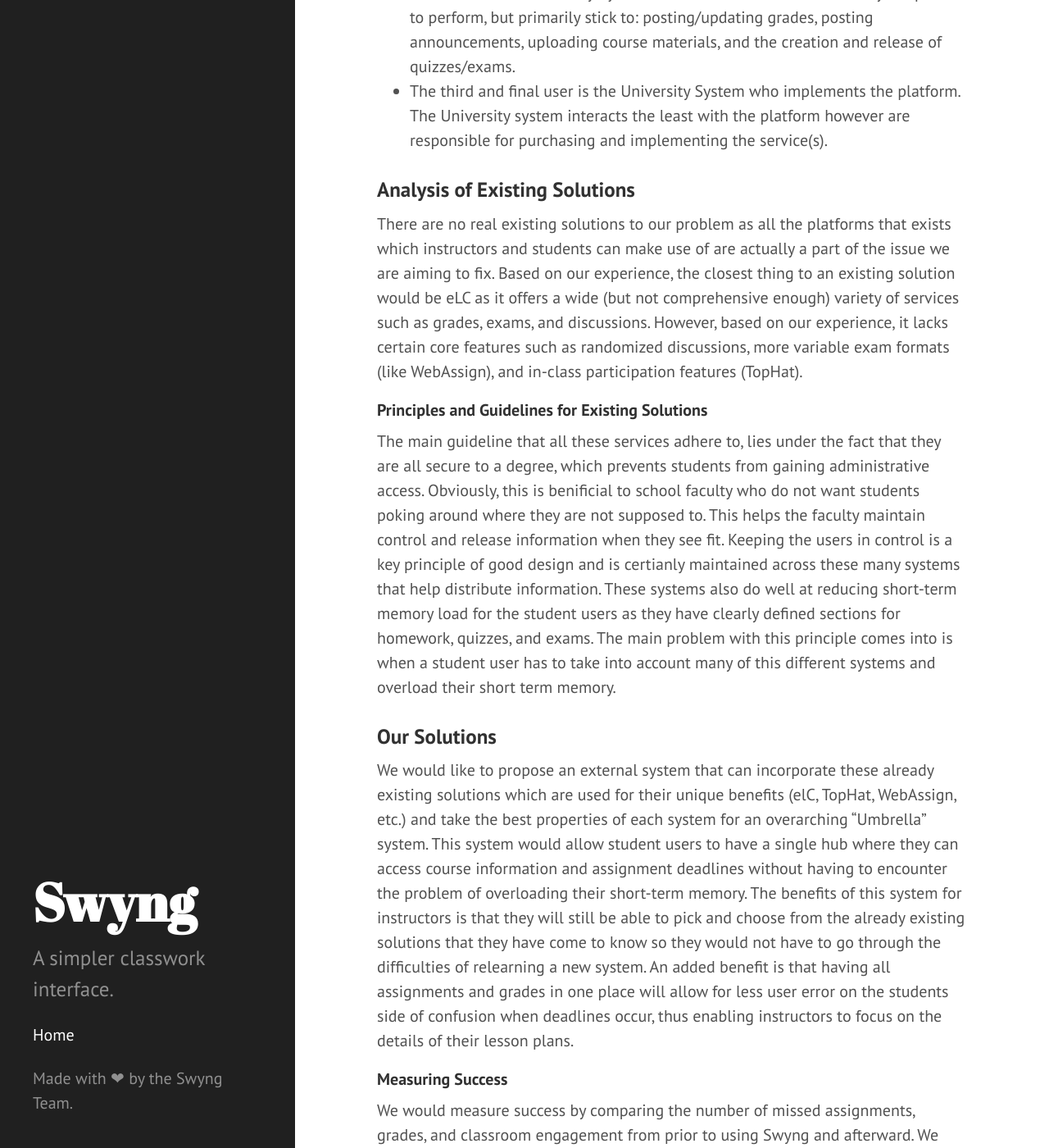
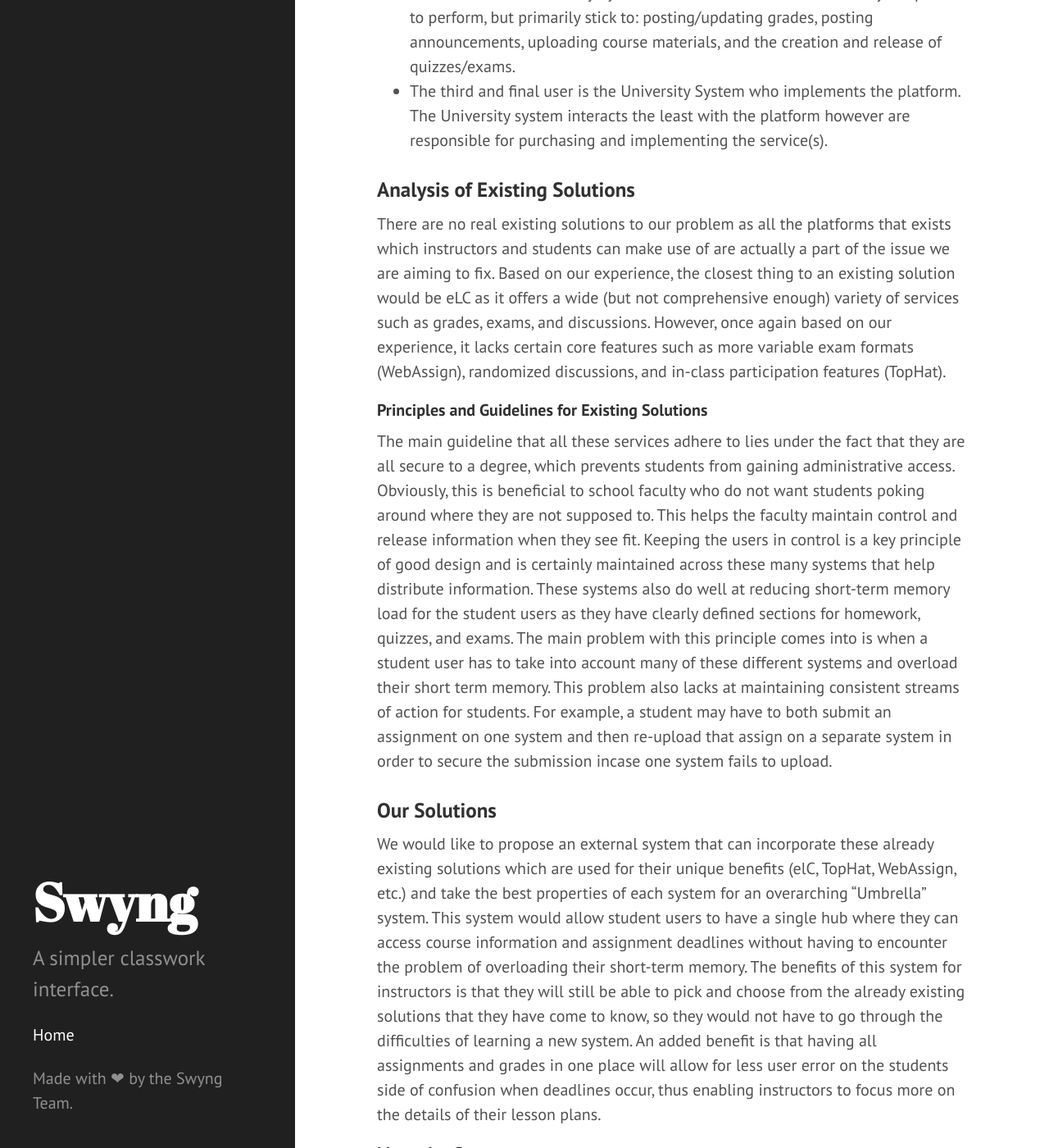
Before and after one commit to MediocreCode/4800TermProject, a Jekyll site: the page built from milestone2.md, in a window 1280 px wide and 1400 px high, scrolled down 1230 px. Shown: the whole window at 82% size. Built offline with Jekyll 4.4.1, drawn with Linux system fonts in a browser that asks for light colours; Markdown is read by kramdown in place of the engine named in the settings; some of the changed text lies outside the part shown.

Commit message:
finalization

```diff
--- a/milestone2.md
+++ b/milestone2.md
@@ -8,27 +8,27 @@
 Charan Ramachandran
 
 ### Problem Definition
-As a university student, there are too many external systems managed by the university/departments/instructors for classes that all fall under the same institution. We want to investigate where this frustration stems from for students and why instructors have chosen to use many differing systems. This is especially prevalent in a time in which both students and instructors return to face-to-face instruction, as previous online material and course-work is integrated back into the normal classroom setting.
+As a university student, there are too many external systems managed by the university/departments/instructors for classes that all fall under the same institution. We want to investigate where these frustrations stem from for students and why instructors have chosen to use many differing systems. This is especially prevalent in a time in which both students and instructors return to face-to-face instruction, as previous online material and course-work is integrated back into the normal classroom setting.
 
-Our proposed solution is to have the majority of the functions both students and instructors look for in one integrated platform. Ideally, we would like to make our solution as simple and intuitive as possible through the use of clear signifiers in order to accommodate for user affordances. A typical interaction related to our problem would be a student wanting to check their grades. According to the seven stages of action, the goal would be to check grades. The plan would be to visit each platform the student may use for each class (webassign, eLC, tophat, etc). The specific action sequence would be to individually visit each platform and navigate to wherever the grades for that platform are stored. To perform this sequence, the student would have to go to each platform on their web browser of choice and perform the action sequence. The perception would be both the experience the student had when viewing grades (i.e. was it a hassle), as well as the grades observed which then could be interpreted as good or bad. The student may then compare the ease of viewing grades on each platform.
+Our proposed solution is to have the majority of the functions both students and instructors look for into one integrated platform. Ideally, we would like to make our solution as simple and intuitive as possible through the use of clear signifiers in order to accommodate for user affordances. A typical interaction related to our problem would be a student wanting to check their grades. According to the seven stages of action, the goal would be to check grades. The plan would be to visit each platform the student may use for each class (WebAssign, eLC, TopHat, etc). The specific action sequence would be to individually visit each platform and navigate to wherever the grades for that platform are stored. To perform this sequence, the student would have to go to each platform on their web browser of choice and perform the action sequence. The perception would be both the experience the student had when viewing grades (i.e. was it a hassle?), as well as the grades observed which then could be interpreted as good or bad. The student may then compare the ease of viewing grades on each platform.
 
 #### Potential Users
-For our system we have a total of 3 potential users.
+For our system we have a total of 3 potential users:
 * The first user is the student who is on the “receiving end” of the system. Students have the least amount of options when it comes to the platform and the tasks they primarily perform are: viewing grades, taking quizzes/exams, and participating/uploading discussions and posts.
 * The second user is the Instructor who serves as an intermediary between the student and the University System. The Instructor has a wide variety of options to perform, but primarily stick to: posting/updating grades, posting announcements, uploading course materials, and the creation and release of quizzes/exams.
 * The third and final user is the University System who implements the platform. The University system interacts the least with the platform however are responsible for purchasing and implementing the service(s).
 
 ### Analysis of Existing Solutions
-There are no real existing solutions to our problem as all the platforms that exists which instructors and students can make use of are actually a part of the issue we are aiming to fix. Based on our experience, the closest thing to an existing solution would be eLC as it offers a wide (but not comprehensive enough) variety of services such as grades, exams, and discussions. However, based on our experience, it lacks certain core features such as randomized discussions, more variable exam formats (like WebAssign), and in-class participation features (TopHat).
+There are no real existing solutions to our problem as all the platforms that exists which instructors and students can make use of are actually a part of the issue we are aiming to fix. Based on our experience, the closest thing to an existing solution would be eLC as it offers a wide (but not comprehensive enough) variety of services such as grades, exams, and discussions. However, once again based on our experience, it lacks certain core features such as more variable exam formats (WebAssign), randomized discussions, and in-class participation features (TopHat).
 
 #### Principles and Guidelines for Existing Solutions
-The main guideline that all these services adhere to, lies under the fact that they are all secure to a degree, which prevents students from gaining administrative access. Obviously, this is benificial to school faculty who do not want students poking around where they are not supposed to. This helps the faculty maintain control and release information when they see fit. Keeping the users in control is a key principle of good design and is certianly maintained across these many systems that help distribute information. These systems also do well at reducing short-term memory load for the student users as they have clearly defined sections for homework, quizzes, and exams. The main problem with this principle comes into is when a student user has to take into account many of this different systems and overload their short term memory.
+The main guideline that all these services adhere to lies under the fact that they are all secure to a degree, which prevents students from gaining administrative access. Obviously, this is beneficial to school faculty who do not want students poking around where they are not supposed to. This helps the faculty maintain control and release information when they see fit. Keeping the users in control is a key principle of good design and is certainly maintained across these many systems that help distribute information. These systems also do well at reducing short-term memory load for the student users as they have clearly defined sections for homework, quizzes, and exams. The main problem with this principle comes into is when a student user has to take into account many of these different systems and overload their short term memory. This problem also lacks at maintaining consistent streams of action for students. For example, a student may have to both submit an assignment on one system and then re-upload that assign on a separate system in order to secure the submission incase one system fails to upload.
 
 ### Our Solutions
-We would like to propose an external system that can incorporate these already existing solutions which are used for their unique benefits (elC, TopHat, WebAssign, etc.) and take the best properties of each system for an overarching "Umbrella" system. This system would allow student users to have a single hub where they can access course information and assignment deadlines without having to encounter the problem of overloading their short-term memory. The benefits of this system for instructors is that they will still be able to pick and choose from the already existing solutions that they have come to know so they would not have to go through the difficulties of relearning a new system. An added benefit is that having all assignments and grades in one place will allow for less user error on the students side of confusion when deadlines occur, thus enabling instructors to focus on the details of their lesson plans.
+We would like to propose an external system that can incorporate these already existing solutions which are used for their unique benefits (elC, TopHat, WebAssign, etc.) and take the best properties of each system for an overarching "Umbrella" system. This system would allow student users to have a single hub where they can access course information and assignment deadlines without having to encounter the problem of overloading their short-term memory. The benefits of this system for instructors is that they will still be able to pick and choose from the already existing solutions that they have come to know, so they would not have to go through the difficulties of learning a new system. An added benefit is that having all assignments and grades in one place will allow for less user error on the students side of confusion when deadlines occur, thus enabling instructors to focus more on the details of their lesson plans.
 
 #### Measuring Success
-We would measure success by comparing the number of missed assignments, grades, and classroom engagement from prior to using Swyng and afterward. We would collect feedback from students on the overall usability of our platform and insight from instructors on the number of communications received from students regarding assignment deadlines and confusion. If we are able to determine a significant decrease in missed assignments and student frustration, we would be able to say that our design was successful.
+We would measure success by comparing the number of missed assignments, grades, and classroom engagement from prior to using Swyng and after the student uses our system. We would collect feedback from students on the overall usability of our platform and insight from instructors on the number of communications received from students regarding assignment deadlines and confusion. If we are able to determine a significant decrease in missed assignments and student frustration, we would be able to say that our design was successful.
 
 ### Sources:
 * [eLC tutorial to help students navigate](https://help.elc.uga.edu/for_students/)
```
